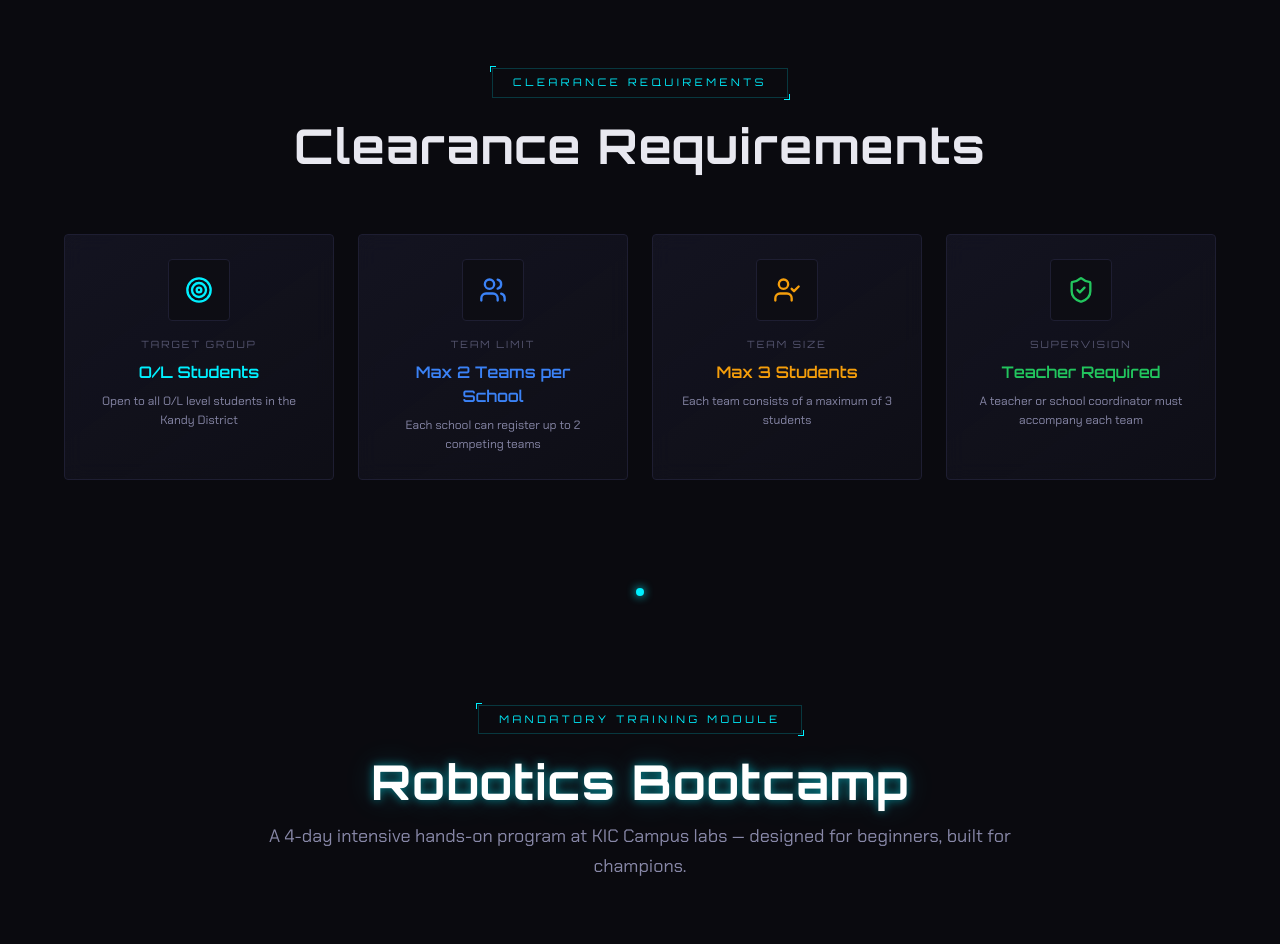
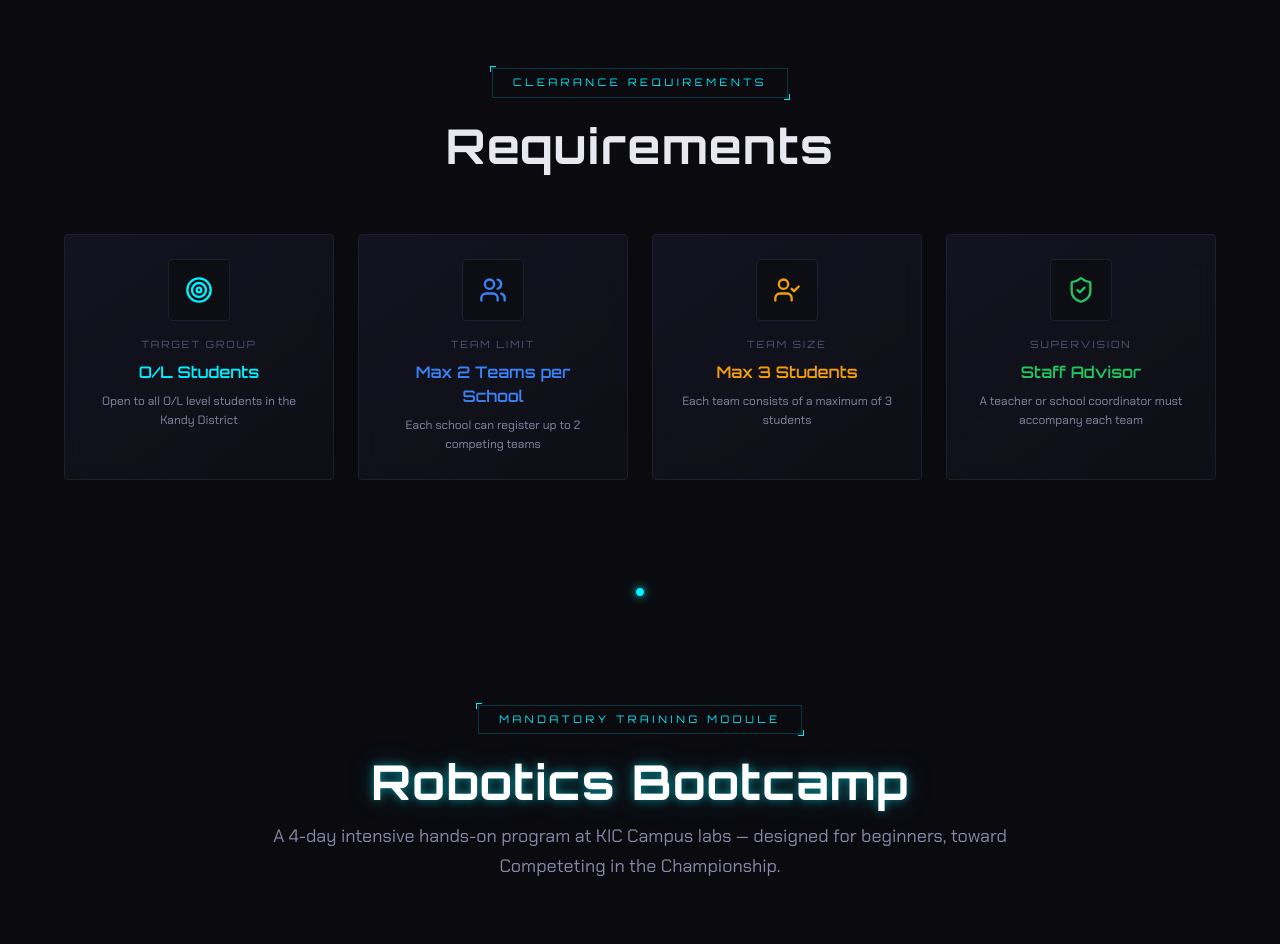
Before and after one commit to tharunchndrn/kic-robo-invent, a React (Vite) app: page / in a window 1280 px wide. Shown: the part 2700-3644 px from the top of the page. Built offline with nearby package versions, Linux system fonts and the light colour scheme.

Commit message:
feat: add Judging, Bootcamp, and Eligibility components for event information display

```diff
--- a/src/components/Bootcamp.jsx
+++ b/src/components/Bootcamp.jsx
@@ -92,7 +92,7 @@ export default function Bootcamp() {
           transition={{ delay: 0.2 }}
           className="text-center font-space text-text-secondary text-base md:text-lg max-w-3xl mx-auto leading-relaxed mb-16"
         >
-          A 4-day intensive hands-on program at KIC Campus labs — designed for beginners, built for champions.
+          A 4-day intensive hands-on program at KIC Campus labs — designed for beginners, toward Competeting in the Championship.
         </motion.p>
 
         {/* Day Cards */}
--- a/src/components/Eligibility.jsx
+++ b/src/components/Eligibility.jsx
@@ -29,7 +29,7 @@ const requirements = [
   {
     icon: ShieldCheck,
     title: 'Supervision',
-    value: 'Teacher Required',
+    value: 'Staff Advisor',
     desc: 'A teacher or school coordinator must accompany each team',
     iconColor: 'text-neon-green',
     valueColor: 'text-neon-green',
@@ -58,7 +58,7 @@ export default function Eligibility() {
           transition={{ delay: 0.1 }}
           className="text-center font-orbitron text-3xl md:text-4xl lg:text-5xl font-bold text-text-primary mt-6 mb-16 tracking-wide"
         >
-          Clearance Requirements
+          Requirements
         </motion.h2>
 
         {/* Cards */}
--- a/src/components/Judging.jsx
+++ b/src/components/Judging.jsx
@@ -5,16 +5,16 @@ const criteria = [
   {
     icon: Timer,
     title: 'Task Execution Speed',
-    weight: '30%',
+    weight: '20%',
     iconColor: 'text-neon-cyan',
     valueColor: 'text-neon-cyan',
     barColor: 'bg-neon-cyan',
-    widthPercent: '30%',
+    widthPercent: '20%',
   },
   {
     icon: Code,
     title: 'Code Cleanliness & Logic',
-    weight: '25%',
+    weight: '30%',
     iconColor: 'text-neon-blue',
     valueColor: 'text-neon-blue',
     barColor: 'bg-neon-blue',
@@ -22,21 +22,21 @@ const criteria = [
   },
   {
     icon: Lightbulb,
-    title: 'Structural Innovation',
-    weight: '25%',
+    title: 'Structural & Strategic Innovation',
+    weight: '35%',
     iconColor: 'text-neon-amber',
     valueColor: 'text-neon-amber',
     barColor: 'bg-neon-amber',
-    widthPercent: '25%',
+    widthPercent: '35%',
   },
   {
     icon: Presentation,
     title: 'Team Presentation',
-    weight: '20%',
+    weight: '15%',
     iconColor: 'text-neon-green',
     valueColor: 'text-neon-green',
     barColor: 'bg-neon-green',
-    widthPercent: '20%',
+    widthPercent: '15%',
   },
 ]
 
```
